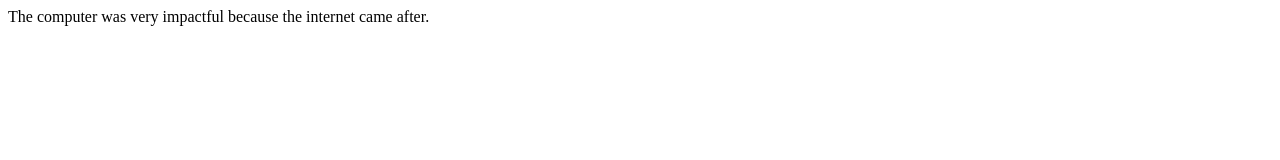
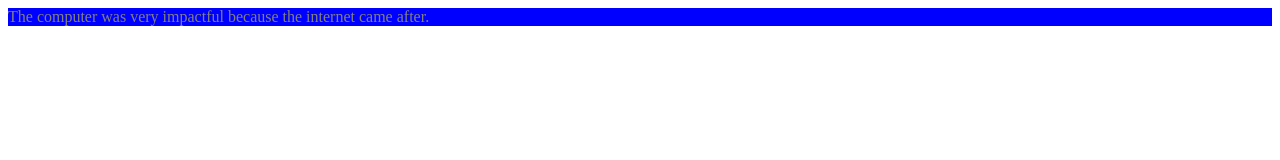
Before and after one commit to DeijaBurton/digital-age, a plain HTML site: page index.html in a window 1280 px wide. Drawn offline with Linux system fonts and the light colour scheme.

Commit message:
Update index.html

```diff
--- a/index.html
+++ b/index.html
@@ -3,6 +3,8 @@
 <title>Page Title</title>
 </head>
 <body>
-The computer was very impactful because the internet came after.
-</body>
+<p style="color:gray; background-color:blue;">
+  The computer was very impactful because the internet came after.
+  </p>
+  </body>
 </html>
```
